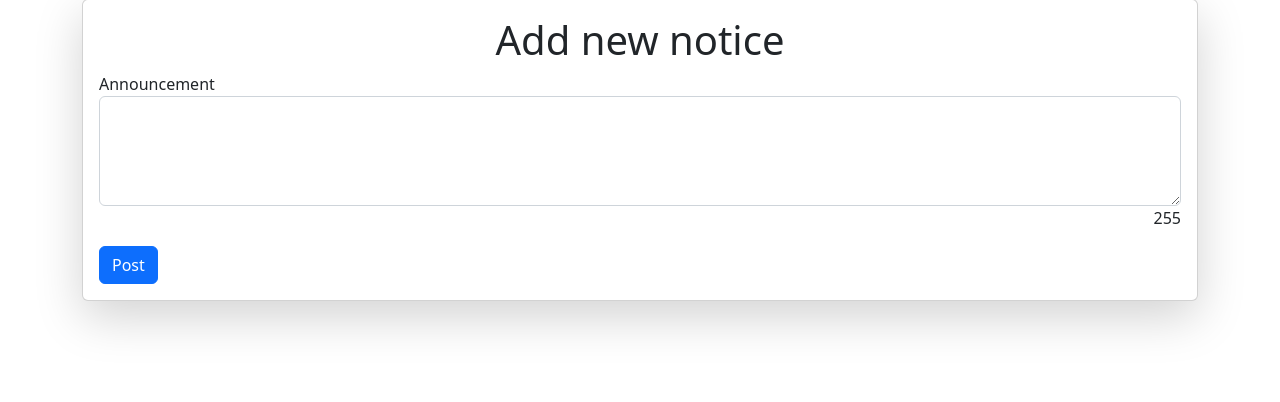
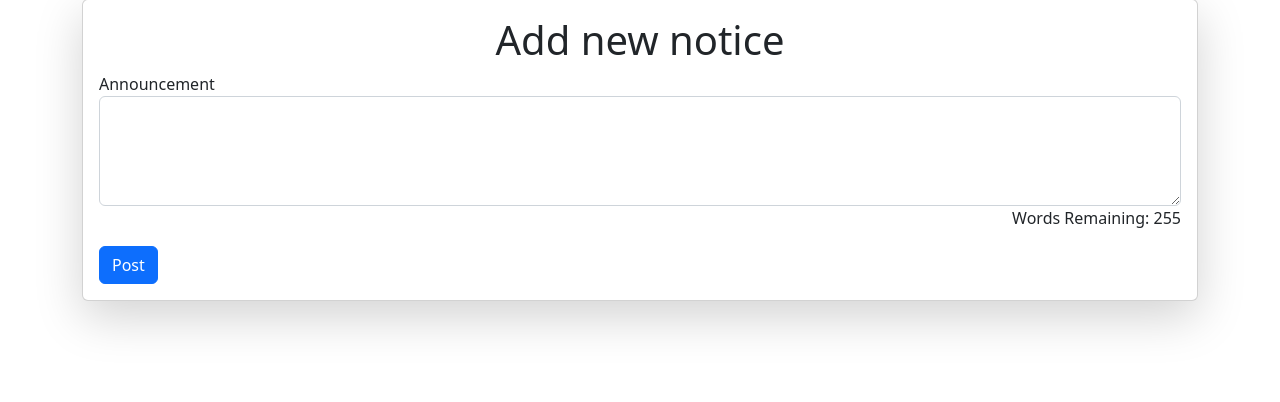
Before and after one commit to NcebaZA/Safety-and-maintanance, a Flask app: page /admin/notice in a window 1280 px wide. Shown: the part 105-507 px from the top of the page. Run offline with Flask 2, Linux system fonts and the light colour scheme; a user stored in the database is signed in; some libraries are stand-ins or nearby versions.

```diff
--- a/templates/admin_screen/add_notice.html
+++ b/templates/admin_screen/add_notice.html
@@ -14,7 +14,7 @@
             var maxLength = $(this).attr('maxlength');
             var currentLength = $(this).val().length;
             var remaining = maxLength - currentLength;
-            $('#counter').text(remaining );
+            $('#counter').text("Words Remaining: "+remaining);
         });
     });
 </script>
@@ -41,7 +41,7 @@
                 <textarea class="form-control" id="add_announcement" rows="4" name="announcement" maxlength="255"
                     required ></textarea>
 
-                <div id="counter" class="text-end">255</div>
+                <div id="counter" class="text-end">Words Remaining: 255</div>
 
                 <button type="submit" class="btn btn-primary mt-3 " id="button1">Post</button>
 
```
